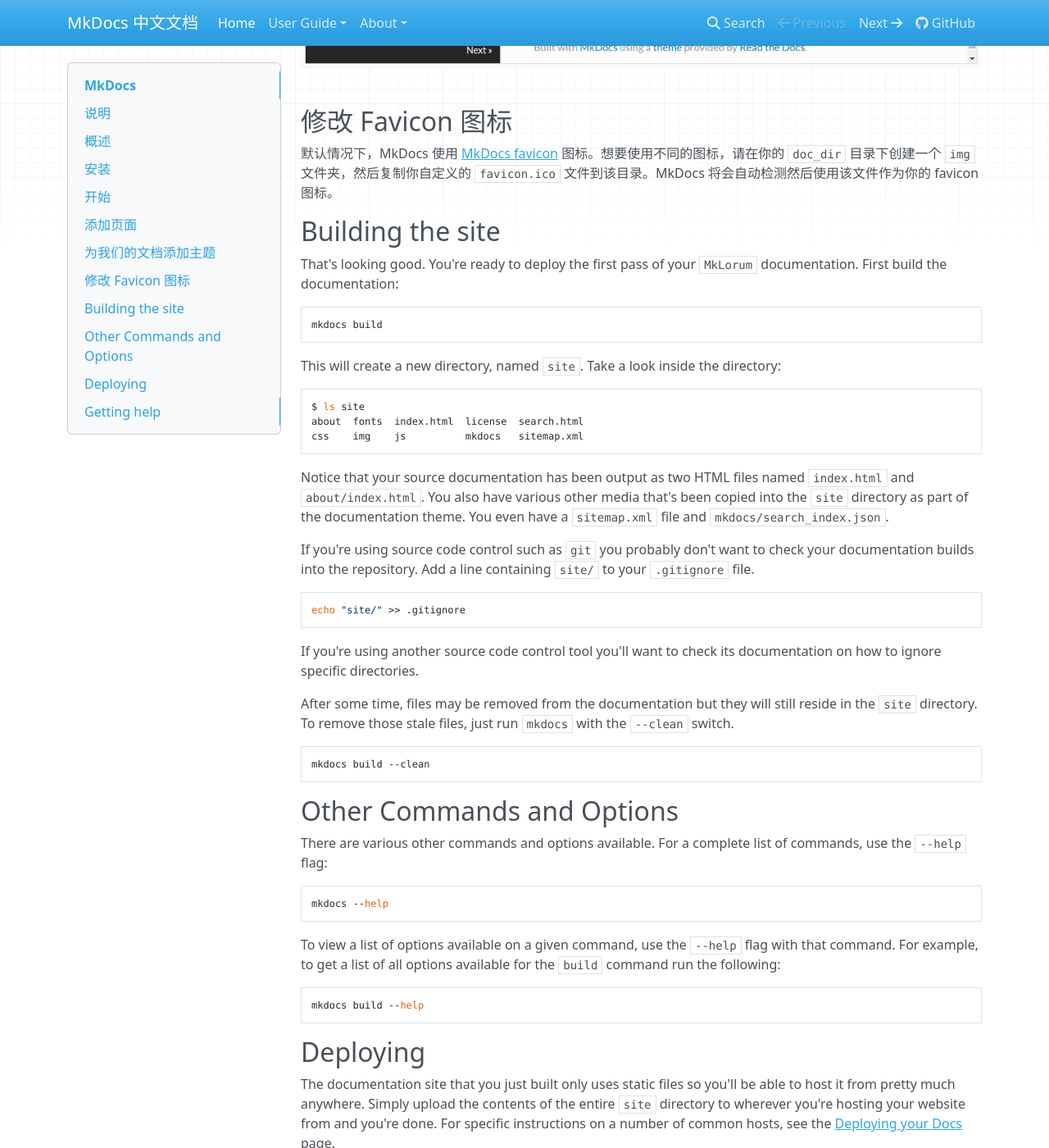
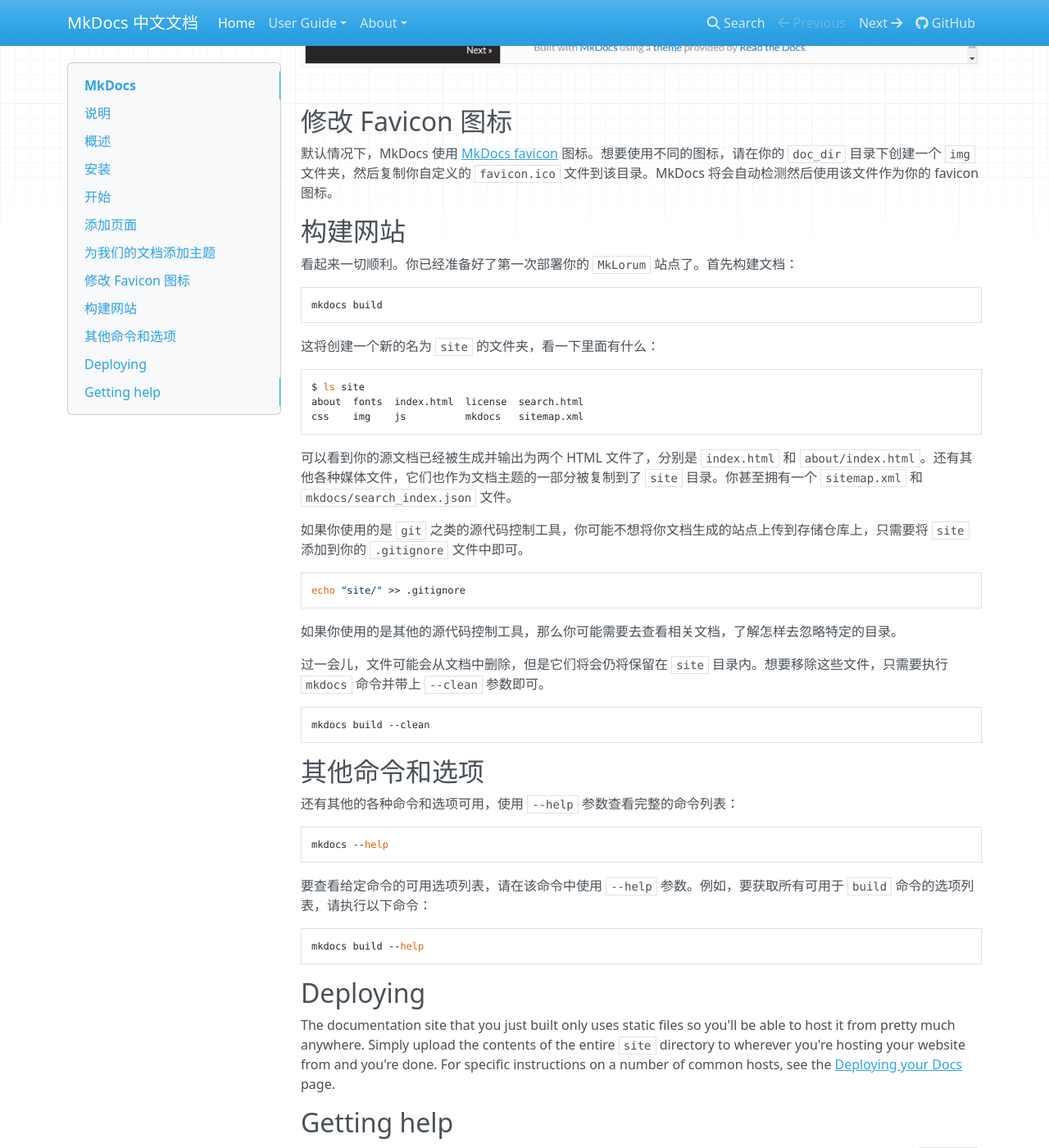
Before and after one commit to foranewlife/mkdocs-cn, an MkDocs documentation site: the page built from docs/index.md, in a window 1280 px wide and 1400 px high, scrolled down 7085 px. Shown: the whole window at 82% size. Built offline with MkDocs 1.6.1, drawn with Linux system fonts in a browser that asks for light colours; nearby versions of some CDN libraries.

Commit message:
新增翻译内容

````diff
--- a/docs/index.md
+++ b/docs/index.md
@@ -226,17 +226,15 @@
 
 [MkDocs favicon]: /img/favicon.ico
 
-## Building the site
+## 构建网站
 
-That's looking good. You're ready to deploy the first pass of your `MkLorum`
-documentation. First build the documentation:
+看起来一切顺利。你已经准备好了第一次部署你的 `MkLorum` 站点了。首先构建文档：
 
 ```bash
 mkdocs build
 ```
 
-This will create a new directory, named `site`. Take a look inside the
-directory:
+这将创建一个新的名为 `site` 的文件夹，看一下里面有什么：
 
 ```bash
 $ ls site
@@ -244,42 +242,31 @@
 css    img    js          mkdocs   sitemap.xml
 ```
 
-Notice that your source documentation has been output as two HTML files named
-`index.html` and `about/index.html`. You also have various other media that's
-been copied into the `site` directory as part of the documentation theme. You
-even have a `sitemap.xml` file and `mkdocs/search_index.json`.
+可以看到你的源文档已经被生成并输出为两个 HTML 文件了，分别是 `index.html` 和 `about/index.html`。还有其他各种媒体文件，它们也作为文档主题的一部分被复制到了 `site` 目录。你甚至拥有一个 `sitemap.xml` 和 `mkdocs/search_index.json` 文件。
 
-If you're using source code control such as `git` you probably don't want to
-check your documentation builds into the repository. Add a line containing
-`site/` to your `.gitignore` file.
+如果你使用的是 `git` 之类的源代码控制工具，你可能不想将你文档生成的站点上传到存储仓库上，只需要将 `site` 添加到你的 `.gitignore` 文件中即可。
 
 ```bash
 echo "site/" >> .gitignore
 ```
 
-If you're using another source code control tool you'll want to check its
-documentation on how to ignore specific directories.
+如果你使用的是其他的源代码控制工具，那么你可能需要去查看相关文档，了解怎样去忽略特定的目录。
 
-After some time, files may be removed from the documentation but they will still
-reside in the `site` directory. To remove those stale files, just run `mkdocs`
-with the `--clean` switch.
+过一会儿，文件可能会从文档中删除，但是它们将会仍将保留在 `site` 目录内。想要移除这些文件，只需要执行 `mkdocs` 命令并带上 `--clean` 参数即可。
 
 ```bash
 mkdocs build --clean
 ```
 
-## Other Commands and Options
+## 其他命令和选项
 
-There are various other commands and options available. For a complete list of
-commands, use the `--help` flag:
+还有其他的各种命令和选项可用，使用 `--help` 参数查看完整的命令列表：
 
 ```bash
 mkdocs --help
 ```
 
-To view a list of options available on a given command, use the `--help` flag
-with that command. For example, to get a list of all options available for the
-`build` command run the following:
+要查看给定命令的可用选项列表，请在该命令中使用 `--help` 参数。例如，要获取所有可用于 `build` 命令的选项列表，请执行以下命令：
 
 ```bash
 mkdocs build --help
````
